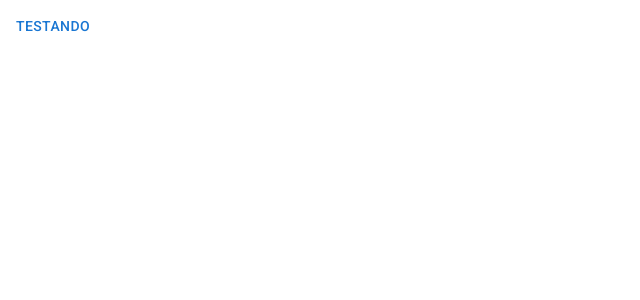
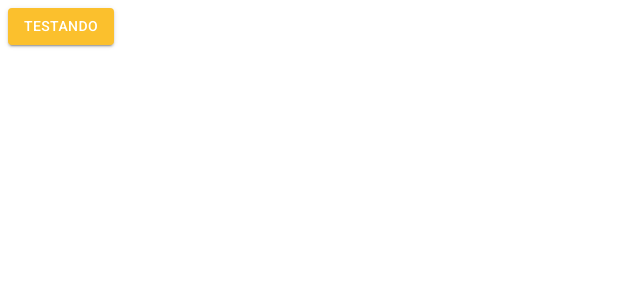
Before and after one commit to Limatrindade/react-materialui-typescript, a React (Create React App) app: page /pagina-inicial in a window 1280 px wide. Shown: the top 300 px of the page, without its empty margins (0-640 px from the left). Built offline with nearby package versions, Linux system fonts and the light colour scheme.

Commit message:
feat: added light theme and provider

```diff
--- a/src/App.tsx
+++ b/src/App.tsx
@@ -1,11 +1,15 @@
 import { BrowserRouter } from "react-router-dom";
 import AppRoutes from "./routes";
+import { LightTheme } from "./shared/themes";
+import { ThemeProvider } from '@mui/material';
 
 function App() {
   return (
-    <BrowserRouter>
-      <AppRoutes/>
-    </BrowserRouter>
+    <ThemeProvider theme={LightTheme}>
+      <BrowserRouter>
+        <AppRoutes/>
+      </BrowserRouter>
+    </ThemeProvider>
   );
 }
 
--- a/src/routes/index.tsx
+++ b/src/routes/index.tsx
@@ -4,7 +4,7 @@
 function AppRoutes() {
     return (
         <Routes>
-            <Route path="/pagina-inicial" element={<Button>testando</Button>}/>
+            <Route path="/pagina-inicial" element={<Button variant='contained' color='primary'>testando</Button>}/>
             <Route path="*" element={<Navigate to="/pagina-inicial"/>}/>
         </Routes>
     );
--- a/src/shared/themes/index.ts
+++ b/src/shared/themes/index.ts
@@ -1 +1 @@
-export { };
+export * from './light';
--- /dev/null
+++ b/src/shared/themes/light.ts
@@ -0,0 +1,23 @@
+import { createTheme } from "@mui/material";
+import { yellow, cyan } from "@mui/material/colors"
+
+export const LightTheme = createTheme({
+    palette: {
+        primary: {
+            main: yellow[700],
+            dark: yellow[800],
+            light: yellow[500],
+            contrastText: '#ffffff',
+        },
+        secondary: {
+            main: cyan[500],
+            dark: cyan[400],
+            light: cyan[300],
+            contrastText: '#ffffff',
+        },
+        background: {
+            default:'#f7f6f3',
+            paper: '#ffffff',
+        }
+    }
+})
```
